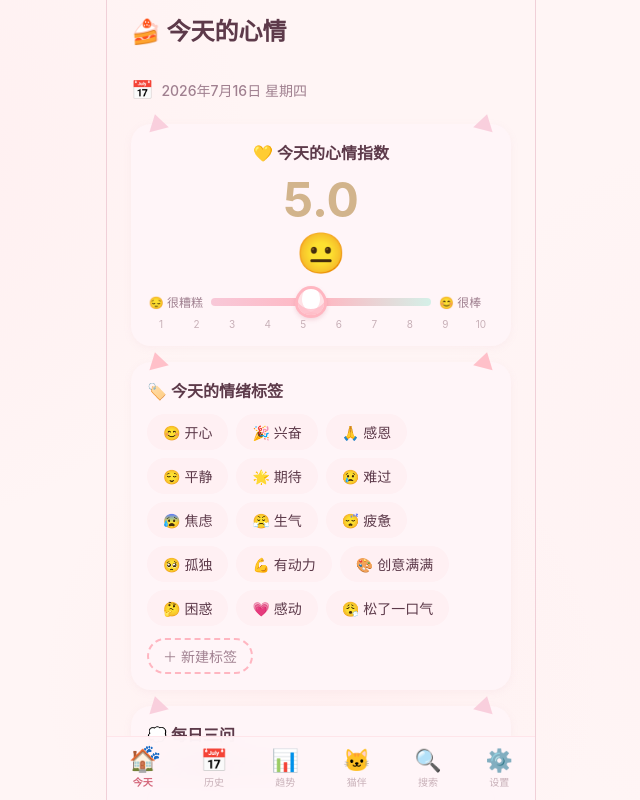
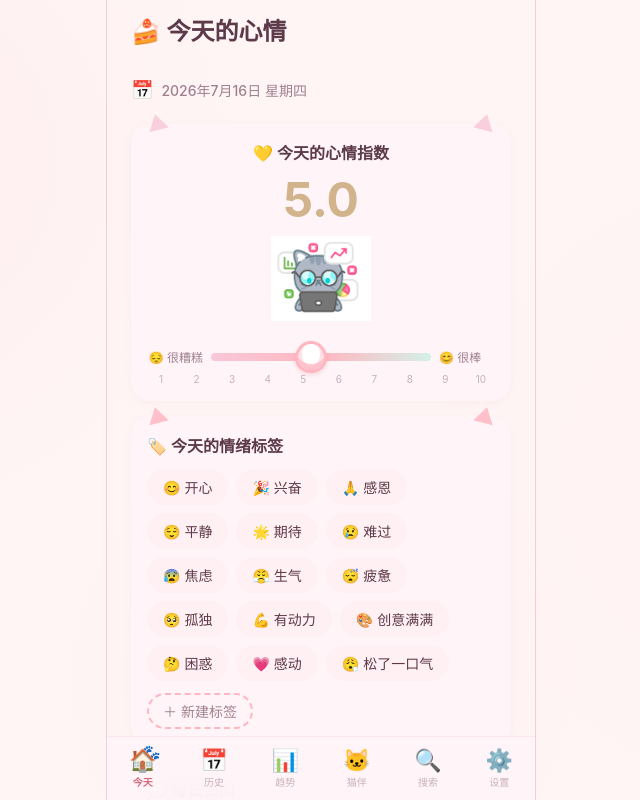
Before and after one commit to ganzi2002333-stack/cream-diary, a plain HTML site: page index.html in a window 1280 px wide. Shown: the whole page, without its empty margins (319-959 px from the left). Drawn offline with nearby package versions, Linux system fonts and the light colour scheme.

Commit message:
🐱 替换情绪表情为灰色猫猫贴纸
- 1-10 分各对应一张猫猫表情图片
  1=难过 2=累 3=生气 4=电量耗尽 5=学习中
  6=期待1 7=撒娇 8=开心2 9=开心 10=十分开心
- getMoodEmoji() 从 emoji 文字改为 <img> 标签
- 新增 .mood-img CSS 样式（120×120 大图）
- 历史/搜索卡片适配小号图片（36×36）

Co-Authored-By: Claude <noreply@anthropic.com>

```diff
--- a/css/style.css
+++ b/css/style.css
@@ -283,9 +283,24 @@ button {
 }
 
 .mood-emoji {
-  font-size: 40px;
   margin-bottom: var(--spacing-lg);
   transition: transform 200ms ease;
+  text-align: center;
+}
+
+.mood-img {
+  width: 100px;
+  height: 100px;
+  object-fit: contain;
+  image-rendering: auto;
+}
+
+/* 历史/搜索结果卡片中的小号表情 */
+.history-card-score .mood-img,
+.search-result-card .mood-img {
+  width: 36px;
+  height: 36px;
+  vertical-align: middle;
 }
 
 /* 滑动条 */
--- a/js/app.js
+++ b/js/app.js
@@ -189,16 +189,17 @@
   const moodEmoji = document.getElementById('moodEmoji');
 
   function getMoodEmoji(score) {
-    if (score <= 1.5) return '😭';
-    if (score <= 2.5) return '😢';
-    if (score <= 3.5) return '😔';
-    if (score <= 4.5) return '😕';
-    if (score <= 5.5) return '😐';
-    if (score <= 6.5) return '🙂';
-    if (score <= 7.5) return '😊';
-    if (score <= 8.5) return '😄';
-    if (score <= 9.5) return '🥳';
-    return '🌟';
+    var img = '<img src="assets/icons/';
+    if (score <= 1.5) return img + '难过.png" alt="难过" class="mood-img">';
+    if (score <= 2.5) return img + '累.png" alt="累" class="mood-img">';
+    if (score <= 3.5) return img + '生气.png" alt="生气" class="mood-img">';
+    if (score <= 4.5) return img + '电量耗尽.png" alt="电量耗尽" class="mood-img">';
+    if (score <= 5.5) return img + '学习中.png" alt="学习中" class="mood-img">';
+    if (score <= 6.5) return img + '期待1.png" alt="期待" class="mood-img">';
+    if (score <= 7.5) return img + '撒娇.png" alt="撒娇" class="mood-img">';
+    if (score <= 8.5) return img + '开心2.png" alt="开心" class="mood-img">';
+    if (score <= 9.5) return img + '开心.png" alt="超开心" class="mood-img">';
+    return img + '十分开心.png" alt="十分开心" class="mood-img">';
   }
 
   function getScoreColor(score) {
@@ -210,7 +211,7 @@
   function updateMoodDisplay() {
     var score = parseFloat(moodSlider.value);
     scoreDisplay.textContent = score.toFixed(1);
-    moodEmoji.textContent = getMoodEmoji(score);
+    moodEmoji.innerHTML = getMoodEmoji(score);
     scoreDisplay.style.color = getScoreColor(score);
   }
 
```
Also changed, not shown: assets/icons/加班累.png (added), assets/icons/十分开心.png (added), assets/icons/吃饭饭开心.png (added), assets/icons/学习中.png (added), assets/icons/开心.png (added), assets/icons/开心2.png (added), assets/icons/开心3.png (added), assets/icons/撒娇.png (added), assets/icons/期待1.png (added), assets/icons/期待2.png (added), assets/icons/生气.png (added), assets/icons/生气2.png (added), assets/icons/生病了.png (added), assets/icons/电量耗尽.png (added), 3 more files.
